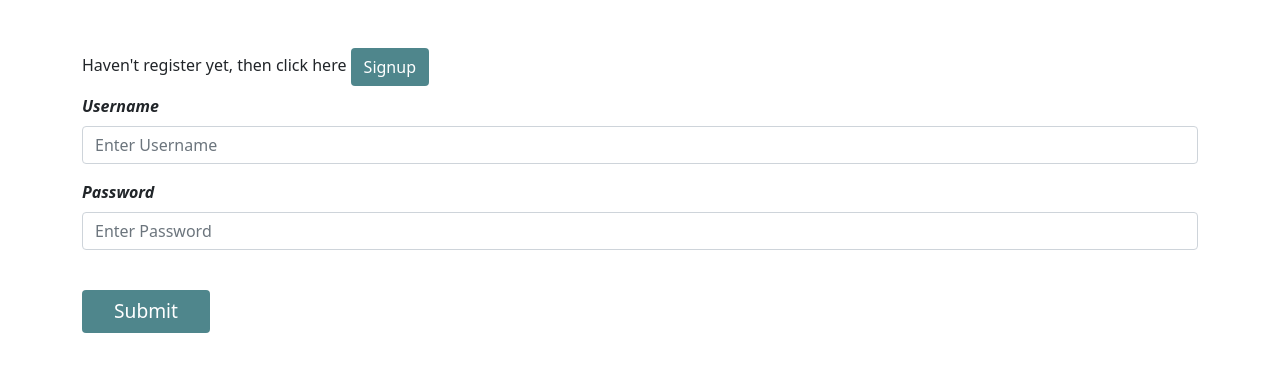
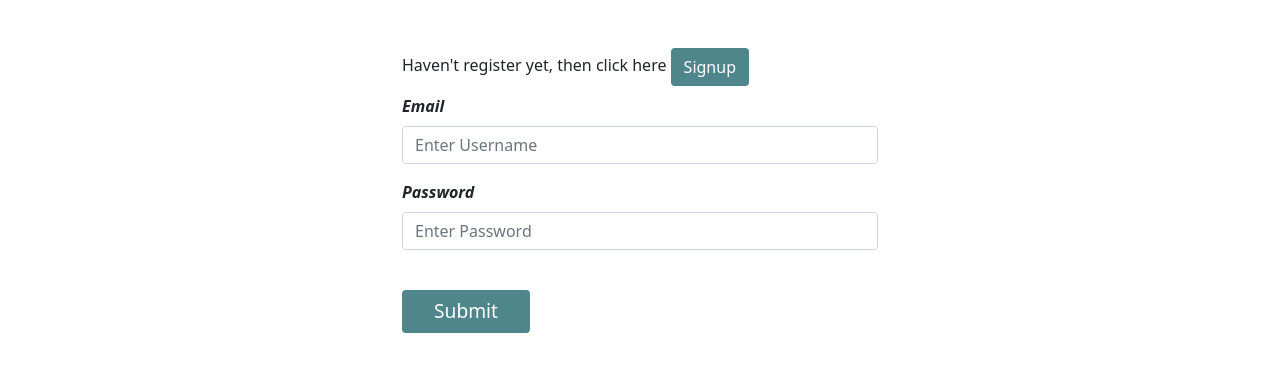
Before and after one commit to shuvbhamm/Job-Portal-Website-using-Django, a Django app: page /user_login/ in a window 1280 px wide. Shown: the part 106-478 px from the top of the page. Run offline with Django 3.2, Linux system fonts and the light colour scheme.

Commit message:
updated form fields

```diff
--- a/jobs/templates/admin_login.html
+++ b/jobs/templates/admin_login.html
@@ -7,7 +7,7 @@
 {% block body %}
 <form method="POST">
     {% csrf_token %}
-    <div class="container mt-5">
+    <div class="container mt-5 login-form">
         <div class="mb-3">
             <label for="username" class="form-label"><i style="font-weight: bold;">Username</i></label>
             <input type="text" class="form-control" id="username" name="username" placeholder="Enter Username">
--- a/jobs/templates/basic.html
+++ b/jobs/templates/basic.html
@@ -30,6 +30,9 @@
       display:flex;
       gap:5px;
 
+    }
+    .login-form{
+      max-width:500px;
     }
 
     @media (max-width: 769px){
--- a/jobs/templates/company_login.html
+++ b/jobs/templates/company_login.html
@@ -7,7 +7,7 @@
 {% block body %}
 <form method="POST">
     {% csrf_token %}
-    <div class="container mt-5">
+    <div class="container mt-5 login-form">
         <h6>Haven't register yet, then click here        <a href="/company_signup/" type="submit" class="btn" style="background-color: #4f868c; color: white;">Signup</a>
 
         <div class="mb-3">
--- a/jobs/templates/user_login.html
+++ b/jobs/templates/user_login.html
@@ -7,12 +7,12 @@
 {% block body %}
 
 <form method="POST"> {% csrf_token %}
-    <div class="container mt-5">
+    <div class="container mt-5 login-form">
         <h6>Haven't register yet, then click here        <a href="/signup/" type="submit" class="btn" style="background-color: #4f868c; color: white;">Signup</a>
         </h6>
         <div class="mb-3">
-            <label for="username" class="form-label"><i style="font-weight: bold;">Username</i></label>
-            <input type="text" class="form-control" id="username" name="username" placeholder="Enter Username">
+            <label for="username" class="form-label"><i style="font-weight: bold;">Email</i></label>
+            <input type="email" class="form-control" id="username" name="username" placeholder="Enter Username">
         </div>
         <div class="mb-3">
             <label for="password" class="form-label"><i style="font-weight: bold;">Password</i></label>
```
Also changed, not shown: db.sqlite3.
